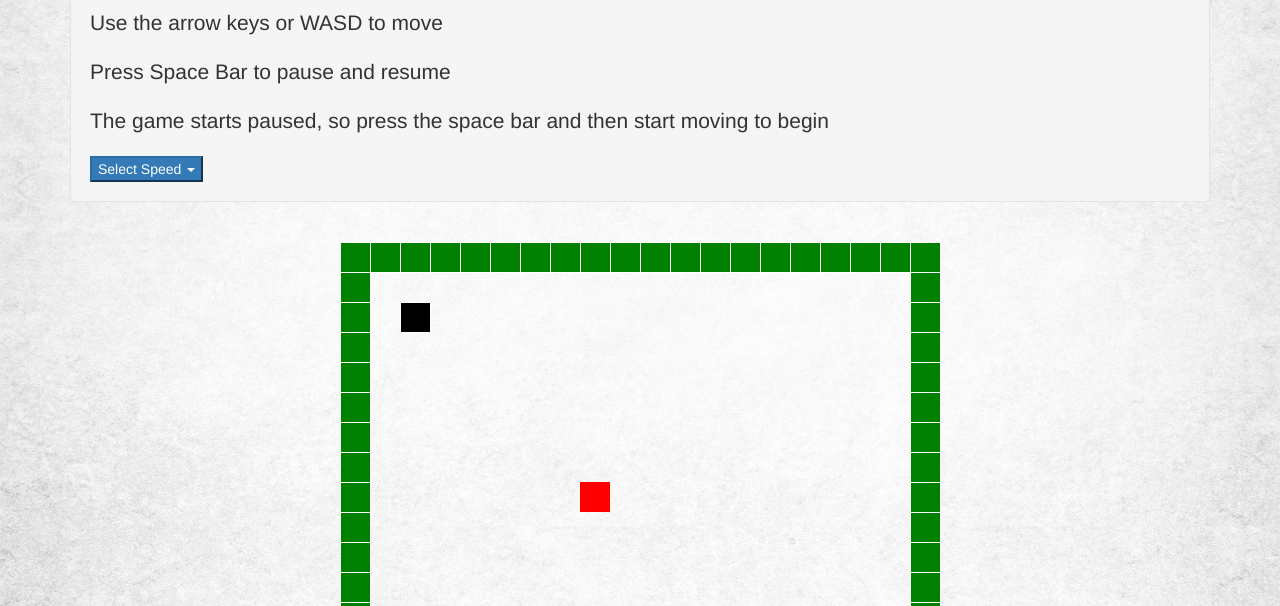
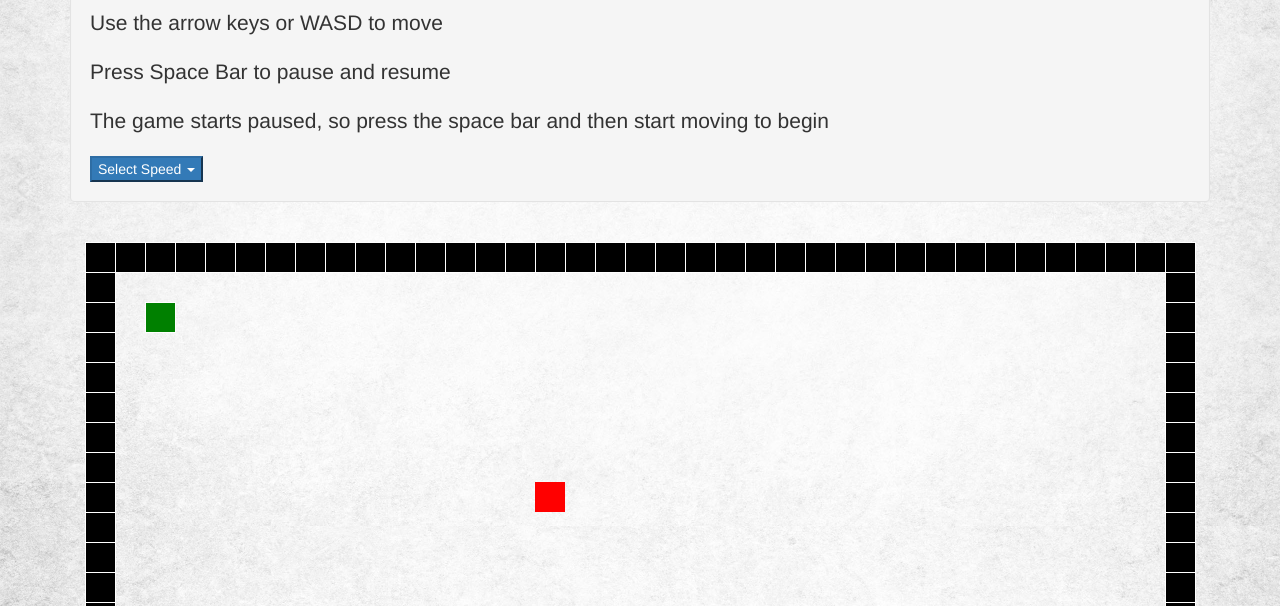
Before and after one commit to seajdavi/seajdavi.github.io, a plain HTML site: page snake.html in a window 1280 px wide. Shown: the part 194-800 px from the top of the page. Drawn offline with nearby package versions, Linux system fonts and the light colour scheme.

Commit message:
added snake

```diff
--- a/snake.css
+++ b/snake.css
@@ -13,14 +13,14 @@ td {
 }
 
 .snake {
-    background-color: black;
+    background-color: green;
     border-style: solid;
     border-color: white;
     border-width: thin;
 }
 
 .wall {
-    background-color: green;
+    background-color: black;
     border-style: solid;
     border-color: white;
     border-width: thin;
--- a/snake.js
+++ b/snake.js
@@ -3,7 +3,7 @@ var game;
 var snakeX = 2;
 var snakeY = 2;
 var height = 20;
-var width = 20;
+var width = 37;
 var interval = 125;
 var increment = 1;
 
```
